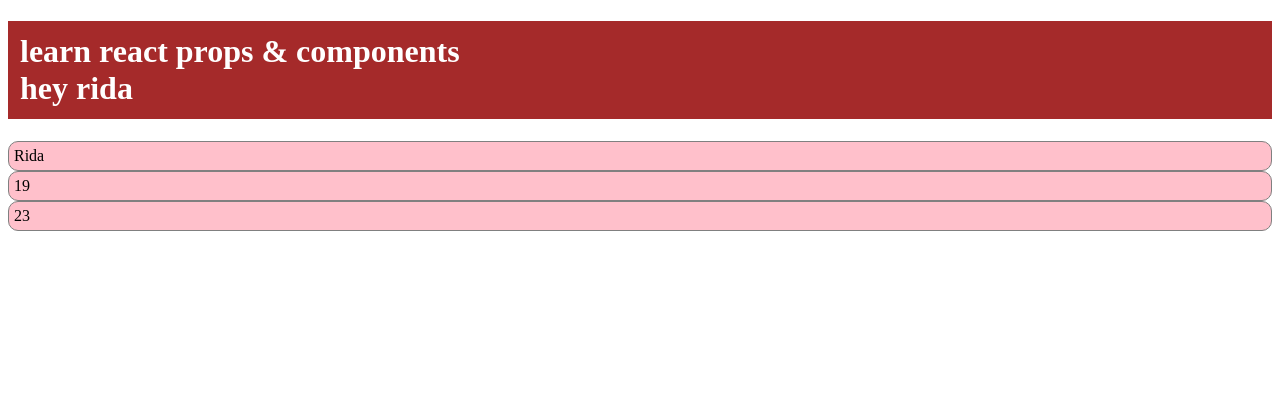
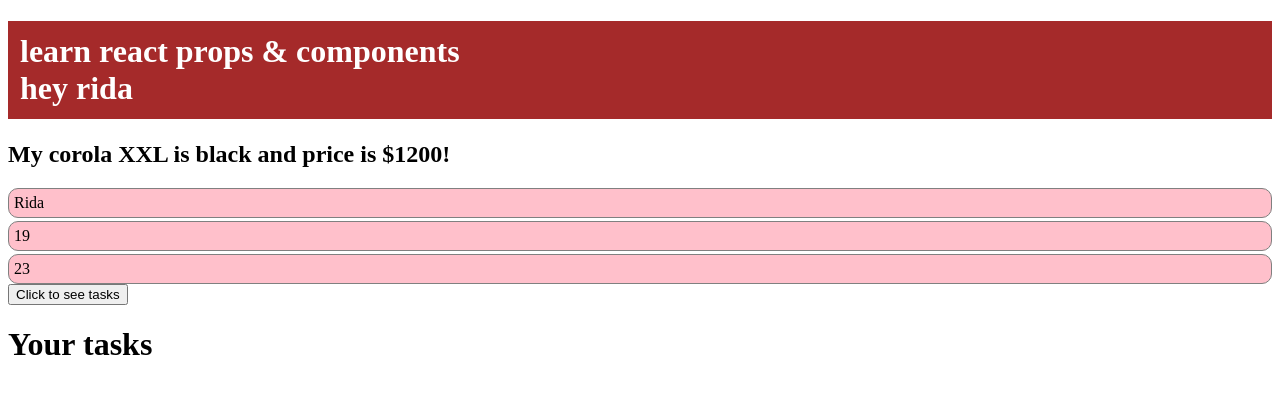
Before and after one commit to ridabajwa1024/Learn_React, a React (Create React App) app: page / in a window 1280 px wide. Shown: the top 394 px of the page. Built offline with nearby package versions, Linux system fonts and the light colour scheme.

Commit message:
Day02 (Events...)

```diff
--- a/src/App.js
+++ b/src/App.js
@@ -1,11 +1,13 @@
-import Function from "./FunctionsAndClassComponents/Function.jsx";
-import Usercard from './Day01practice/User.jsx';
-
+import {FunctionColor, CarProp } from "../src/Day01/FunctionsAndClassComponents/Function.jsx";
+import UserCard from "./Day01/User.jsx";
+import TodoList from "./Day01/Todo.jsx";
 function App() {
   return (
     <>
-    <Function/>
-    <Usercard/>
+      <FunctionColor/>
+      <CarProp/>
+      <UserCard/>
+      <TodoList/>
     </>
   );
 }
--- a/src/FunctionsAndClassComponents/Function.jsx
+++ b/src/Day01/FunctionsAndClassComponents/Function.jsx
@@ -19,4 +19,20 @@ function FunctionColor(){
     </>
   )
 }
-export default FunctionColor;
+// ...rest operator
+function Car({color, brand, ...rest}) {
+  return (
+    <>
+ <h2>My {brand} {rest.model} is {color} and price is {rest.price}!</h2>
+
+    </>
+  );
+
+
+}
+function CarProp(){
+  return(
+    <Car color="black" brand = "corola" model ="XXL" price = "$1200"/>
+  );
+};
+export { FunctionColor, CarProp };
--- /dev/null
+++ b/src/Day01/Todo.jsx
@@ -0,0 +1,39 @@
+import React, { useState } from "react";
+
+function Todo(props) {
+  return (
+    <>
+      <h3>{props.tasks}</h3>
+    </>
+  );
+}
+
+function TodoList() {
+  const MyList = [
+    { id: 1, Name: "Play game" },
+    { id: 2, Name: "Do Home Work" },
+    { id: 3, Name: "Cook Food" },
+    { id: 4, Name: "Do cleaning" },
+    { id: 5, Name: "Go with Friends" },
+    { id: 6, Name: "Prayer Time" },
+  ];
+
+  const [tasks, setTasks] = useState(false);
+
+  return (
+    <>
+
+      <button onClick={() => setTasks(!tasks)}>
+        {tasks ? "Hide tasks" : "Click to see tasks"}
+      </button>
+
+      {tasks ? (
+        MyList.map((list) => <Todo key={list.id} tasks={list.Name} />)
+      ) : (
+        <h1>Your tasks </h1>
+      )}
+    </>
+  );
+}
+
+export default TodoList;
--- a/src/Day01practice/User.jsx
+++ b/src/Day01/User.jsx
@@ -7,7 +7,8 @@ function User(prop) {
         border: "1px solid grey",
         borderRadius: "10px",
         backgroundColor: "pink",
-        padding : '5px'
+        padding : '5px',
+        marginTop : '3px'
       }}
     >
       <div>
```
Also changed, not shown: src/Day02/Events.jsx (added), src/Day02/State.jsx (added).
